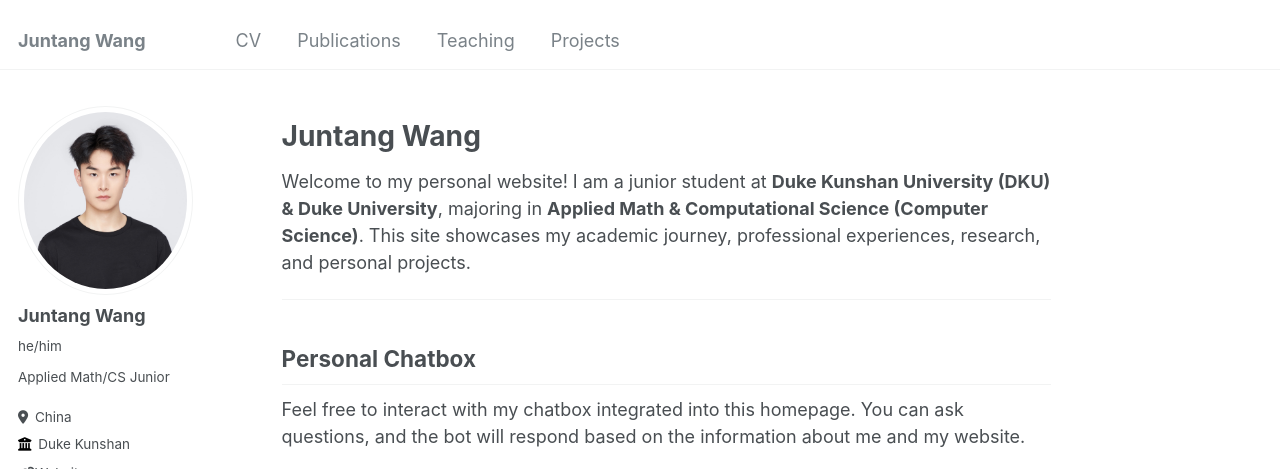
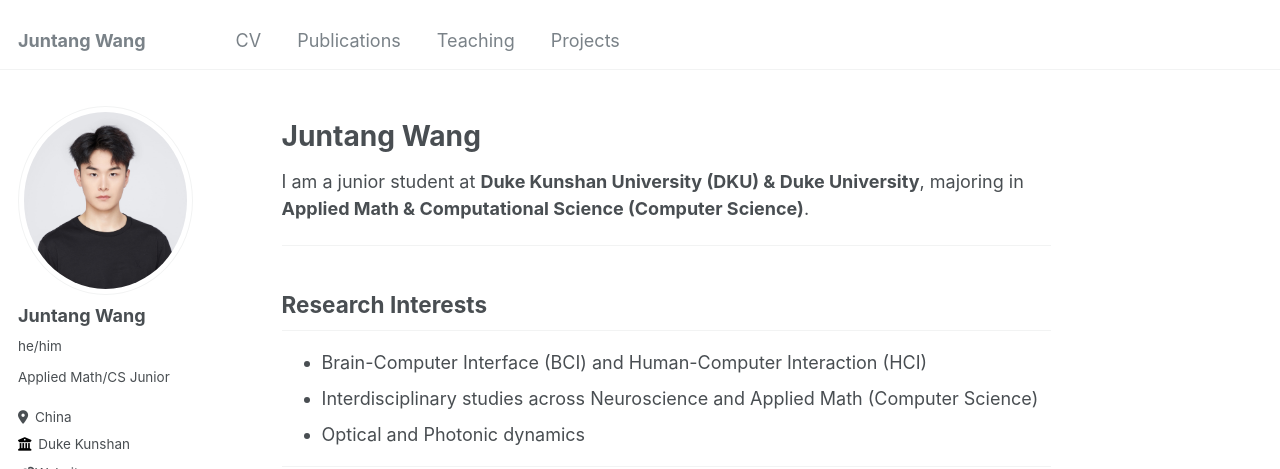
Before and after one commit to qqgjyx/qqgjyx.github.io, a Jekyll site: the page built from _pages/about.md, in a window 1280 px wide and 900 px high, cut to the strip 0-469 px from the top of the window. Built offline with Jekyll 4.4.1, drawn with Linux system fonts in a browser that asks for light colours.

Commit message:
Updated cv.md

```diff
--- a/_pages/about.md
+++ b/_pages/about.md
@@ -9,18 +9,22 @@ redirect_from:
 
 # Juntang Wang
 
-Welcome to my personal website! I am a junior student at **Duke Kunshan University (DKU) & Duke University**, majoring in **Applied Math & Computational Science (Computer Science)**. This site showcases my academic journey, professional experiences, research, and personal projects.
+I am a junior student at **Duke Kunshan University (DKU) & Duke University**, majoring in **Applied Math & Computational Science (Computer Science)**.
+
+---
+
+## Research Interests
+
+- Brain-Computer Interface (BCI) and Human-Computer Interaction (HCI)
+- Interdisciplinary studies across Neuroscience and Applied Math (Computer Science)
+- Optical and Photonic dynamics
 
 ---
 
 ## Personal Chatbox
-
-Feel free to interact with my chatbox integrated into this homepage. You can ask questions, and the bot will respond based on the information about me and my website.
 
 <iframe src="http://ollama.qqgjyx.com" width="100%" height="500" style="border:none;"></iframe>
 
 ---
 
 I hope you find this information useful and enjoy exploring my site!
-
----
```
